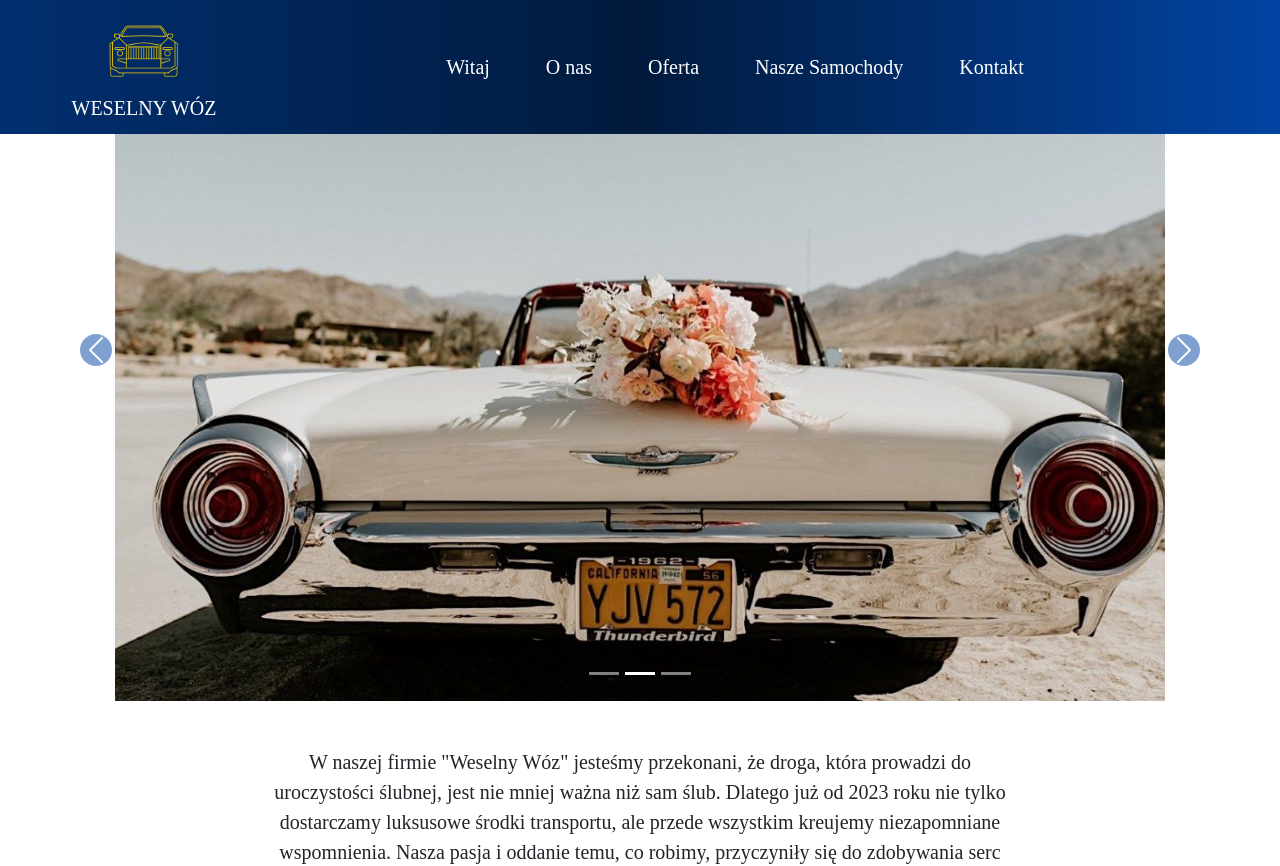
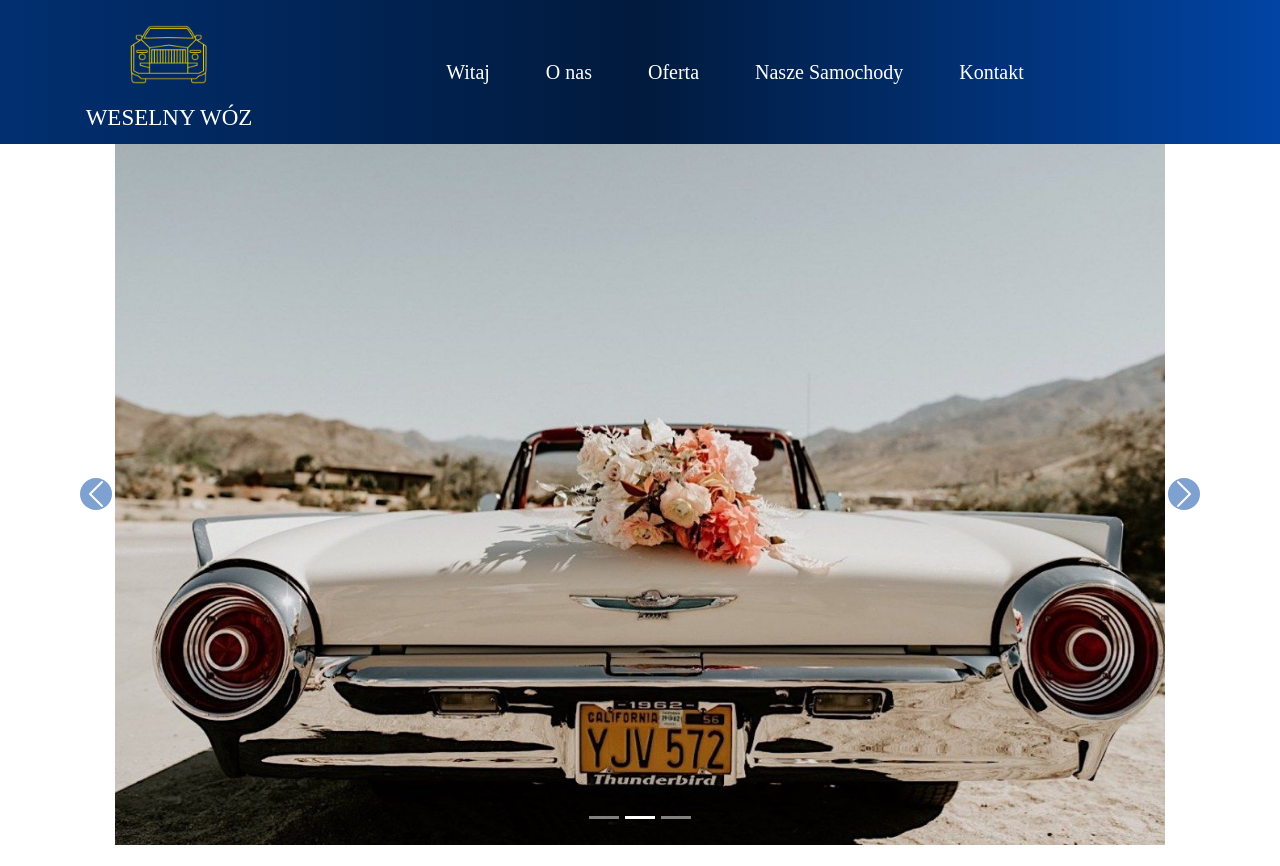
Before and after one commit to artwol993/weselny-woz, a React (Create React App) app: page / in a window 1280 px wide. Shown: the top 866 px of the page. Built offline with nearby package versions, Linux system fonts and the light colour scheme.

Commit message:
update header

```diff
--- a/src/component/header.jsx
+++ b/src/component/header.jsx
@@ -1,18 +1,36 @@
-import React from "react";
+import React, { useState, useEffect } from "react";
 import "../style/header.css";
 import Navbar from "react-bootstrap/Navbar";
 import Container from "react-bootstrap/Container";
 import Nav from "react-bootstrap/Nav";
 import Logo from "./logo";
+import SmallLogo from "./small-logo";
 
 function Header() {
+  const [isHeaderReduced, setIsHeaderReduced] = useState(false);
+
+  useEffect(() => {
+    const handleScroll = () => {
+      if (window.scrollY > 20) {
+        setIsHeaderReduced(true);
+      } else {
+        setIsHeaderReduced(false);
+      }
+    };
+
+    window.addEventListener("scroll", handleScroll);
+
+    return () => {
+      window.removeEventListener("scroll", handleScroll);
+    };
+  }, []);
+
   return (
     <>
-      <header className="sticky-header">
       <Navbar expand="lg" className="navbar-dark" aria-label="Header">
         <Container className="d-flex justify-content-between">
           <Navbar.Brand href="#home">
-              <Logo />
+            {isHeaderReduced ? <SmallLogo className="small-logo" /> : <Logo />}
           </Navbar.Brand>
           <Navbar.Toggle as="button" className="navbar-toggler-custom" />
           <Navbar.Collapse id="basic-navbar-nav">
@@ -36,7 +54,6 @@ function Header() {
           </Navbar.Collapse>
         </Container>
       </Navbar>
-      </header>
     </>
   );
 }
--- /dev/null
+++ b/src/component/small-logo.jsx
@@ -0,0 +1,22 @@
+import React from "react";
+import "../style/small-logo.css";
+import Container from "react-bootstrap/Container";
+import Card from "react-bootstrap/Card";
+import weselnyWozIcon from "../assets/weselnyWozIcon.png";
+
+function SmallLogo() {
+  return (
+    <>
+      <Container>
+        <Card.Body className=" text-center d-flex justify-content-center align-items-center">
+          <div className="box-sm d-flex flex-column justify-content-center align-items-center">
+            <img className="logo-icon-sm" src={weselnyWozIcon} alt="dos" />
+            <div className="logo-tittle-sm">WESELNY WÓZ</div>
+          </div>
+        </Card.Body>
+      </Container>
+    </>
+  );
+}
+
+export default SmallLogo;
--- a/src/style/header.css
+++ b/src/style/header.css
@@ -1,16 +1,19 @@
-.sticky-header .navbar {
-  position: fixed;
+.navbar {
+  background:linear-gradient(to right, #012f70, #011a3d, #0144a3);
+  font-family: 'DM Serif Display', serif;
+  position: sticky!important;
   top: 0;
   width: 100%;
   z-index: 1000;
-  background: linear-gradient(to right, #012f70, #011a3d, #0144a3);
-  font-family: 'DM Serif Display', serif;
+}
+
+.navbar.reduced {
+  height: 60px;
 }
 
 .container {
-  width: 90%!important;
+  width: 90%;
 }
-
 
 .navbar .nav-link {
   color: white;
@@ -47,3 +50,7 @@
   display: flex;
   align-items: center;
 }
+
+.small-logo{
+  opacity: 0.5;
+}
--- a/src/style/logo.css
+++ b/src/style/logo.css
@@ -1,16 +1,21 @@
 .box {
-  width: 100px;
-  height: 100px;
-  padding: 20px;
-  margin-right: 50px;
+  width: 150px;
+  height: 110px;
+  padding: 5px;
+}
+
+.logo {
+  opacity: 1;
+  height: auto;
+  transition: opacity 0.3s ease-in-out, height 1s ease-in-out;
 }
 
 .logo-icon {
-  height: 90px;
+  height: 100px;
 }
 
 .logo-tittle {
   color: #FFFFFF;
-  font-size: 20px;
+  font-size: 23px;
   font-family: 'DM Serif Display', serif;
 }
--- /dev/null
+++ b/src/style/small-logo.css
@@ -0,0 +1,21 @@
+.box-sm {
+  width: 100px;
+  height: 45px;
+  padding: 5px;
+  margin-bottom: 10px;
+}
+
+.small-logo {
+  opacity: 0;
+  height: 0;
+}
+
+.logo-icon-sm {
+  height: 55px;
+}
+
+.logo-tittle-sm {
+  color: #FFFFFF;
+  font-size: 15px;
+  font-family: 'DM Serif Display', serif;
+}
```
Lines whose indentation alone changed are shown as unchanged.
